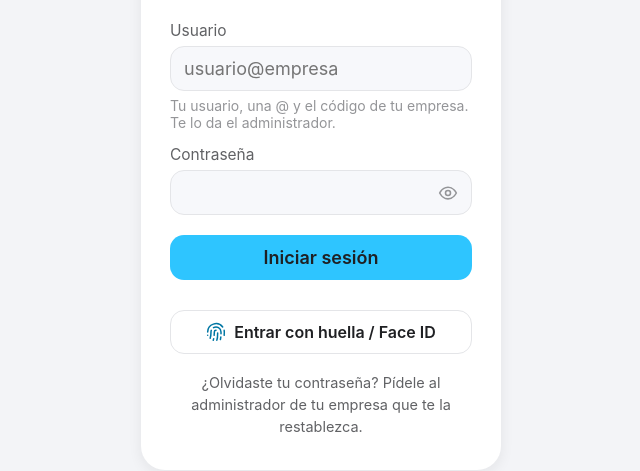
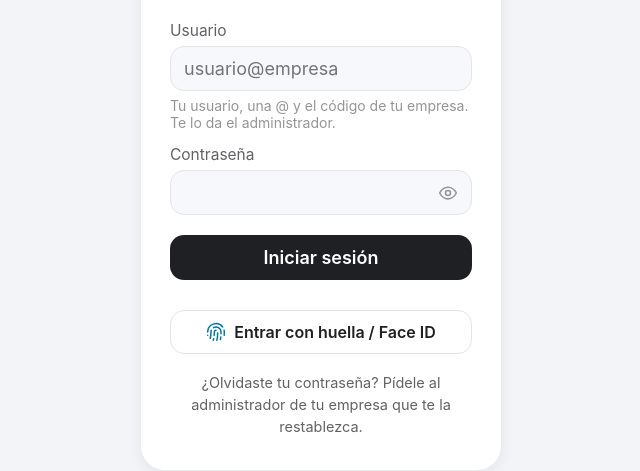
Before and after one commit to carl0sr3y/cuentasapp3, a website: page public/index.html in a window 1280 px wide. Shown: the part 249-720 px from the top of the page, without its empty margins (319-959 px from the left). Drawn offline with nearby package versions, Linux system fonts and the light colour scheme; no server answers.

Commit message:
Botones, "Por pagar" y "Movimientos tienda" en blanco
En modo oscuro pasan a blanco (con letra oscura en los botones). En modo
claro usan el gris oscuro del logo, porque el blanco no se vería sobre el
fondo blanco. Las letras celestes de "Por cobrar" se quedan igual. La
línea del lector de QR va blanca porque la cámara siempre es negra.

Co-Authored-By: Claude Opus 5.5 <noreply@anthropic.com>

```diff
--- a/public/styles.css
+++ b/public/styles.css
@@ -20,14 +20,14 @@
   --favor:#876800;
   --favor-bg:rgba(176,138,0,0.12);
   --accent:#0076A3;            /* celeste del logo, más profundo para que las letras se lean sobre blanco */
-  --accent-solid:#2EC5FF;      /* celeste del logo: botones y rellenos */
+  --accent-solid:#1F2023;      /* botones y rellenos: blancos en modo oscuro, gris del logo en modo claro */
   --accent-bg:rgba(46,197,255,0.14);
-  --on-accent:#1F2023;
+  --on-accent:#FFFFFF;
   --on-pagar:#FFFFFF;
-  --tienda:#C77A12;
-  --tienda-bg:rgba(230,150,40,0.13);
-  --pagar:#0E877E;
-  --pagar-bg:rgba(14,143,134,0.11);
+  --tienda:#1F2023;            /* Por pagar y Movimientos tienda: blancos en modo oscuro, gris del logo en modo claro */
+  --tienda-bg:rgba(31,32,35,0.06);
+  --pagar:#1F2023;
+  --pagar-bg:rgba(31,32,35,0.06);
   --overlay:rgba(31,32,35,0.38);
   --shadow:0 4px 14px rgba(31,32,35,0.07);
   --shadow-lg:0 16px 40px rgba(31,32,35,0.16);
@@ -57,14 +57,14 @@
   --favor:#E8C84A;
   --favor-bg:rgba(232,200,74,0.14);
   --accent:#2EC5FF;
-  --accent-solid:#2EC5FF;
+  --accent-solid:#FFFFFF;
   --accent-bg:rgba(46,197,255,0.14);
   --on-accent:#121316;
   --on-pagar:#121316;
-  --tienda:#F2B35A;
-  --tienda-bg:rgba(242,179,90,0.13);
-  --pagar:#4FD1C5;
-  --pagar-bg:rgba(79,209,197,0.13);
+  --tienda:#FFFFFF;
+  --tienda-bg:rgba(255,255,255,0.08);
+  --pagar:#FFFFFF;
+  --pagar-bg:rgba(255,255,255,0.08);
   --overlay:rgba(0,0,0,0.55);
   --shadow:0 4px 14px rgba(0,0,0,0.25);
   --shadow-lg:0 16px 40px rgba(0,0,0,0.5);
@@ -75,8 +75,8 @@
     --bg:#141518; --surface:#1D1E21; --surface-2:#28292C; --surface-alt:#212225;
     --border:#2F3033; --border-soft:#26272A; --text:#E9EAED; --text-dim:#A7A8AB; --text-faint:#747578;
     --green:#4CC79A; --green-bg:rgba(76,199,154,0.13); --red:#FF7E75; --red-bg:rgba(255,126,117,0.13);
-    --yellow:#F2B35A; --favor:#E8C84A; --favor-bg:rgba(232,200,74,0.14); --accent:#2EC5FF; --accent-solid:#2EC5FF; --accent-bg:rgba(46,197,255,0.14); --on-accent:#121316; --on-pagar:#121316;
-    --tienda:#F2B35A; --tienda-bg:rgba(242,179,90,0.13); --pagar:#4FD1C5; --pagar-bg:rgba(79,209,197,0.13); --overlay:rgba(0,0,0,0.55);
+    --yellow:#F2B35A; --favor:#E8C84A; --favor-bg:rgba(232,200,74,0.14); --accent:#2EC5FF; --accent-solid:#FFFFFF; --accent-bg:rgba(46,197,255,0.14); --on-accent:#121316; --on-pagar:#121316;
+    --tienda:#FFFFFF; --tienda-bg:rgba(255,255,255,0.08); --pagar:#FFFFFF; --pagar-bg:rgba(255,255,255,0.08); --overlay:rgba(0,0,0,0.55);
     --shadow:0 4px 14px rgba(0,0,0,0.25); --shadow-lg:0 16px 40px rgba(0,0,0,0.5);
   }
 }
@@ -517,7 +517,7 @@ header.topbar,.page-header{border-bottom-color:transparent;}
 .tab-btn{border:none;border-radius:12px;padding:9px 4px;font-size:16px;transition:background .25s var(--ease-out),color .2s,box-shadow .25s;}
 .tab-btn.active{background:var(--surface);box-shadow:var(--shadow);color:var(--text);}
 
-/* Saldo: tarjeta teñida con el color de la sección (Deudas = azul, Tienda = ámbar) */
+/* Saldo: tarjeta teñida con el color de la sección (Por cobrar = celeste; Por pagar y Tienda = blanco en oscuro, gris en claro) */
 .balance-block{background:var(--accent-bg);border-radius:var(--radius);margin:4px 0 16px;padding:22px 16px 20px;}
 .balance-label{color:var(--accent);font-weight:700;font-size:15px;letter-spacing:0;}
 #tiendaView .balance-block{background:var(--tienda-bg);}
@@ -1032,8 +1032,8 @@ body:has(.select-bar) .tabbar{display:none;}
 .camara-marco span:nth-child(2){top:-2px;right:-2px;border-left:0;border-bottom:0;border-top-right-radius:18px;}
 .camara-marco span:nth-child(3){bottom:-2px;right:-2px;border-left:0;border-top:0;border-bottom-right-radius:18px;}
 .camara-marco span:nth-child(4){bottom:-2px;left:-2px;border-right:0;border-top:0;border-bottom-left-radius:18px;}
-.camara-qr .camara-marco::after{content:'';position:absolute;left:10%;right:10%;top:50%;height:2px;background:var(--accent-solid);
-  box-shadow:0 0 12px var(--accent-solid);animation:camaraLinea 2s ease-in-out infinite;}
+.camara-qr .camara-marco::after{content:'';position:absolute;left:10%;right:10%;top:50%;height:2px;background:#fff;
+  box-shadow:0 0 12px rgba(255,255,255,.8);animation:camaraLinea 2s ease-in-out infinite;}
 @keyframes camaraLinea{0%,100%{transform:translateY(-110px);}50%{transform:translateY(110px);}}
 @media (prefers-reduced-motion:reduce){.camara-qr .camara-marco::after{animation:none;}}
 .camara-ayuda{position:absolute;z-index:2;left:16px;right:16px;bottom:calc(130px + env(safe-area-inset-bottom));margin:0;text-align:center;
```
